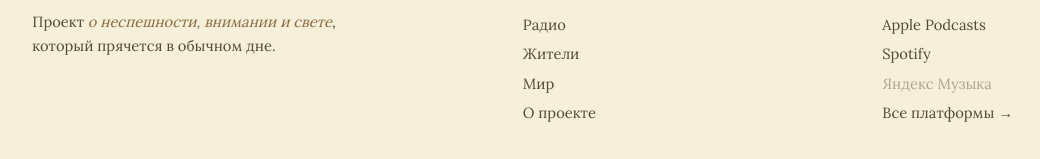
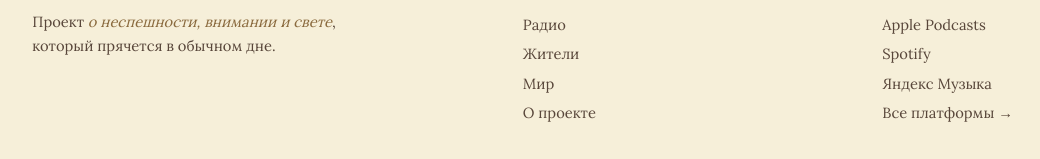
Before and after one commit to Ekaterina73-sys/valley-of-elegies, a Next.js app: page /about in a window 1280 px wide. Shown: the part 2586-2745 px from the top of the page, without its empty margins (19-1059 px from the left). Built offline with nearby package versions, Linux system fonts and the light colour scheme; a web font is replaced by a local one.

Commit message:
«__ссылки__»

```diff
--- a/app/about/AboutClient.tsx
+++ b/app/about/AboutClient.tsx
@@ -169,7 +169,7 @@ export default function AboutClient() {
             <span className={styles.nm}>Spotify</span>
             <span className={styles.ar}>→</span>
           </a>
-          <a className={styles.plat} href="#" onClick={e => e.preventDefault()} aria-disabled="true">
+          <a className={styles.plat} href="https://music.yandex.ru/album/42623126" target="_blank" rel="noopener noreferrer">
             <span className={styles.ic}>
               <svg viewBox="0 0 24 24" width="21" height="21" fill="none" stroke="currentColor" strokeWidth="1.5">
                 <circle cx="12" cy="12" r="9.3"></circle>
--- a/components/ClientShell.tsx
+++ b/components/ClientShell.tsx
@@ -7,8 +7,8 @@ import StickyPlayer from './StickyPlayer';
 import SoundControl from './SoundControl';
 import { soundStore } from '@/lib/soundStore';
 
-// Только клиент, без SSR — загрузчики нужны исключительно в браузере
-const LoaderSpark          = dynamic(() => import('./LoaderSpark'),          { ssr: false });
+// LoaderSpark рендерится на сервере — overlay есть в HTML с первого байта
+const LoaderSpark          = dynamic(() => import('./LoaderSpark'));
 const PageTransitionLoader = dynamic(() => import('./PageTransitionLoader'), { ssr: false });
 
 export default function ClientShell({ children }: { children: React.ReactNode }) {
--- a/components/Footer.tsx
+++ b/components/Footer.tsx
@@ -28,7 +28,7 @@ export default function Footer() {
           <ul>
             <li><a href="https://podcasts.apple.com/us/podcast/радио-долины-элегий/id1896918738" target="_blank" rel="noopener noreferrer" className={styles.linkBtn}>Apple Podcasts</a></li>
             <li><a href="https://open.spotify.com/show/033xbQONziyXaLnOms1gLw" target="_blank" rel="noopener noreferrer" className={styles.linkBtn}>Spotify</a></li>
-            <li><span className={styles.linkBtn} style={{ opacity: 0.45, cursor: 'default' }}>Яндекс Музыка</span></li>
+            <li><a href="https://music.yandex.ru/album/42623126" target="_blank" rel="noopener noreferrer" className={styles.linkBtn}>Яндекс Музыка</a></li>
             <li><a href="https://valleyofelegies.mave.digital/" target="_blank" rel="noopener noreferrer" className={styles.linkBtn}>Все платформы →</a></li>
           </ul>
         </div>
```
